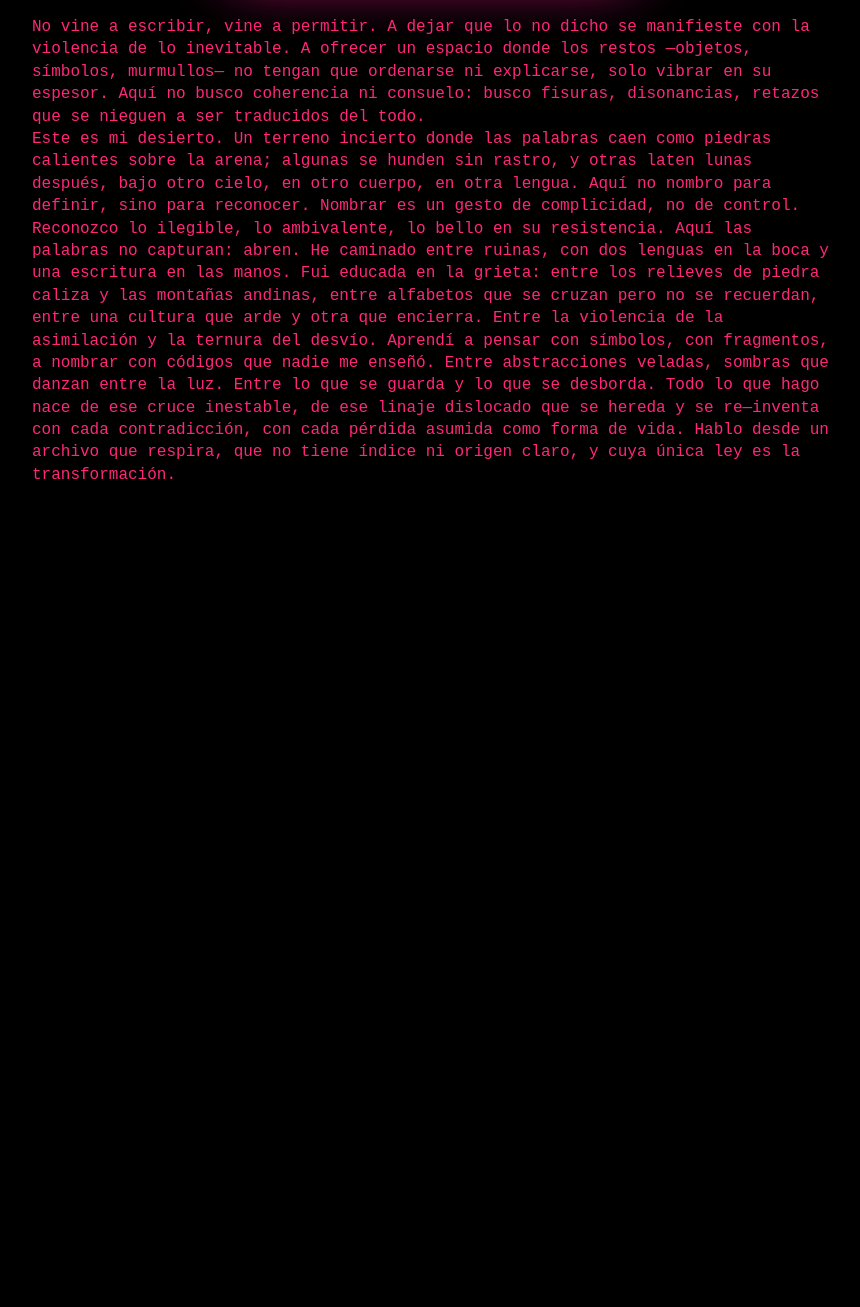
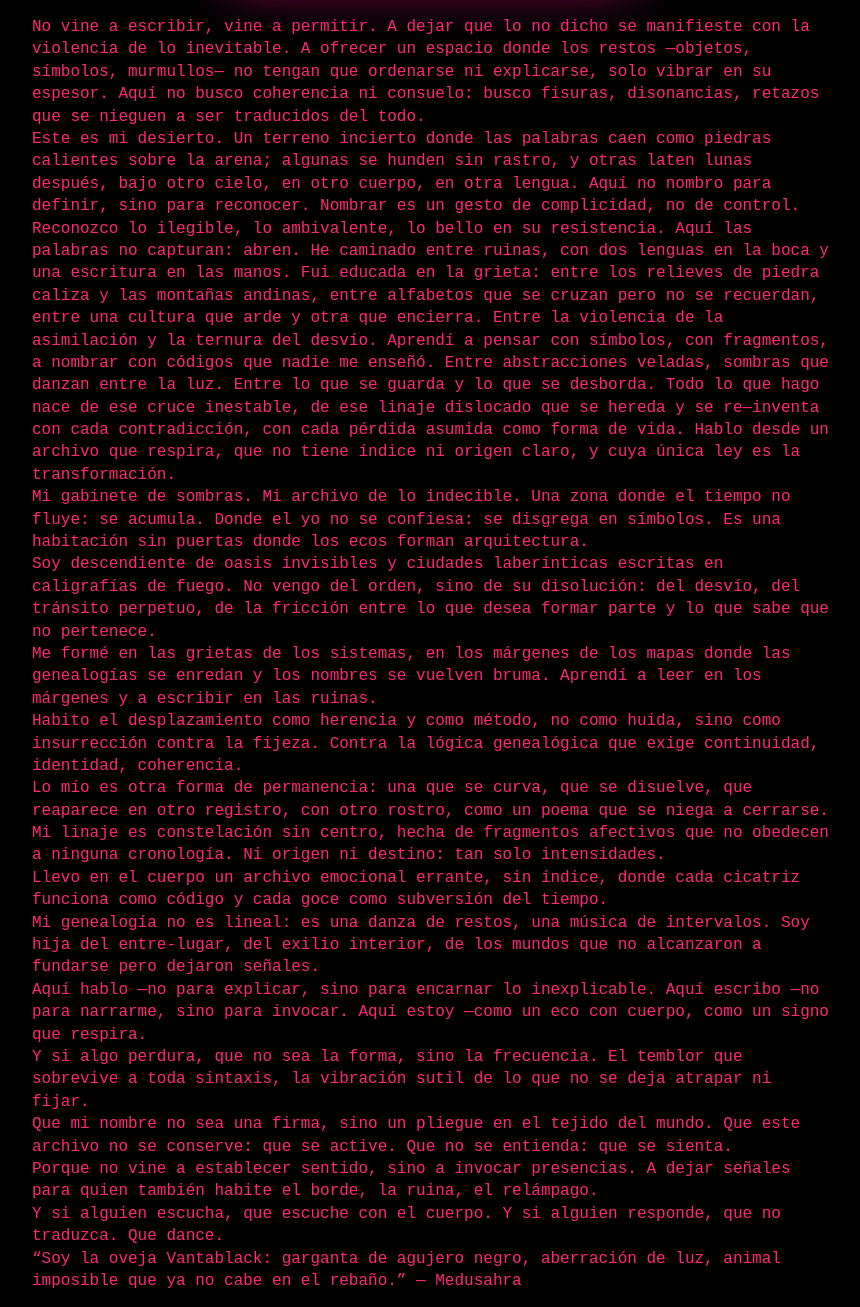
Before and after one commit to medusahra/medusahra.github.io, a Jekyll site: the page built from _posts/2025-11-14-medusahra.md, in a window 1280 px wide and 1400 px high, scrolled down 729 px, cut to the strip 93-1400 px from the top of the window. Shown: the whole strip, without its empty margins (208-1068 px from the left). Built offline with Jekyll 4.4.1, drawn with Linux system fonts in a browser that asks for light colours; before the commit the page ends 1323 px from its top, so only the background shows below that.

Commit message:
Update 2025-11-14-medusahra.md

```diff
--- a/_posts/2025-11-14-medusahra.md
+++ b/_posts/2025-11-14-medusahra.md
@@ -43,3 +43,58 @@ Aprendí a pensar con símbolos, con fragmentos, a nombrar con códigos que nadi
 Entre lo que se guarda y lo que se desborda.
 Todo lo que hago nace de ese cruce inestable, de ese linaje dislocado que se hereda y se re—inventa con cada contradicción, con cada pérdida asumida como forma de vida.
 Hablo desde un archivo que respira, que no tiene índice ni origen claro, y cuya única ley es la transformación.
+
+Mi gabinete de sombras.
+Mi archivo de lo indecible.
+Una zona donde el tiempo no fluye: se acumula.
+Donde el yo no se confiesa: se disgrega en símbolos.
+Es una habitación sin puertas donde los ecos forman arquitectura.
+
+Soy descendiente de oasis invisibles y ciudades laberínticas escritas en caligrafías de fuego.
+No vengo del orden, sino de su disolución: del desvío, del tránsito perpetuo, de la fricción entre lo que desea formar parte y lo que sabe que no pertenece.
+
+Me formé en las grietas de los sistemas, en los márgenes de los mapas donde las genealogías se enredan y los nombres se vuelven bruma.
+Aprendí a leer en los márgenes y a escribir en las ruinas.
+
+Habito el desplazamiento como herencia y como método,
+no como huida, sino como insurrección contra la fijeza.
+Contra la lógica genealógica que exige continuidad, identidad, coherencia.
+
+Lo mío es otra forma de permanencia:
+una que se curva, que se disuelve, que reaparece en otro registro, con otro rostro,
+como un poema que se niega a cerrarse.
+
+Mi linaje es constelación sin centro,
+hecha de fragmentos afectivos que no obedecen a ninguna cronología.
+Ni origen ni destino: tan solo intensidades.
+
+Llevo en el cuerpo un archivo emocional errante, sin índice,
+donde cada cicatriz funciona como código y cada goce como subversión del tiempo.
+
+Mi genealogía no es lineal:
+es una danza de restos, una música de intervalos.
+Soy hija del entre-lugar, del exilio interior,
+de los mundos que no alcanzaron a fundarse pero dejaron señales.
+
+Aquí hablo —no para explicar, sino para encarnar lo inexplicable.
+Aquí escribo —no para narrarme, sino para invocar.
+Aquí estoy —como un eco con cuerpo, como un signo que respira.
+
+Y si algo perdura, que no sea la forma, sino la frecuencia.
+El temblor que sobrevive a toda sintaxis,
+la vibración sutil de lo que no se deja atrapar ni fijar.
+
+Que mi nombre no sea una firma, sino un pliegue en el tejido del mundo.
+Que este archivo no se conserve: que se active.
+Que no se entienda: que se sienta.
+
+Porque no vine a establecer sentido, sino a invocar presencias.
+A dejar señales para quien también habite el borde, la ruina, el relámpago.
+
+Y si alguien escucha, que escuche con el cuerpo.
+Y si alguien responde, que no traduzca.
+Que dance.
+
+“Soy la oveja Vantablack: garganta de agujero negro, aberración de luz,
+animal imposible que ya no cabe en el rebaño.”
+— Medusahra
```
